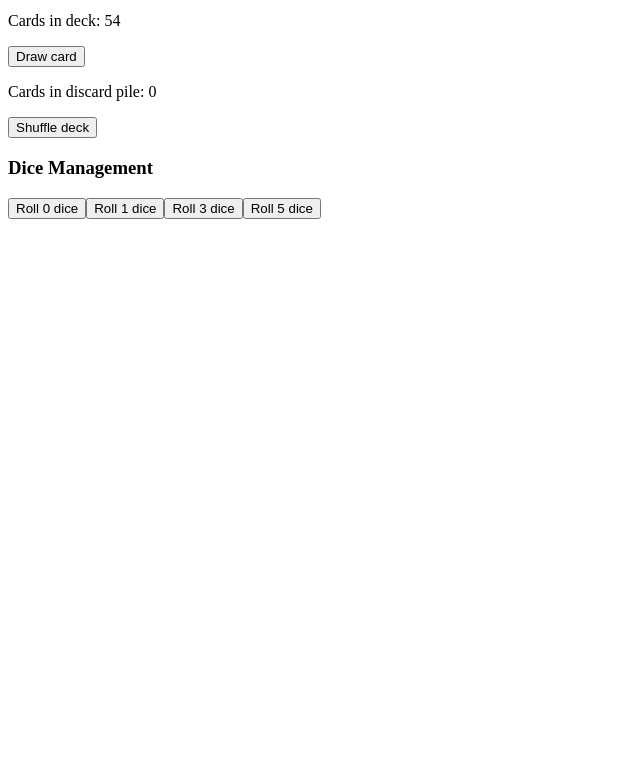
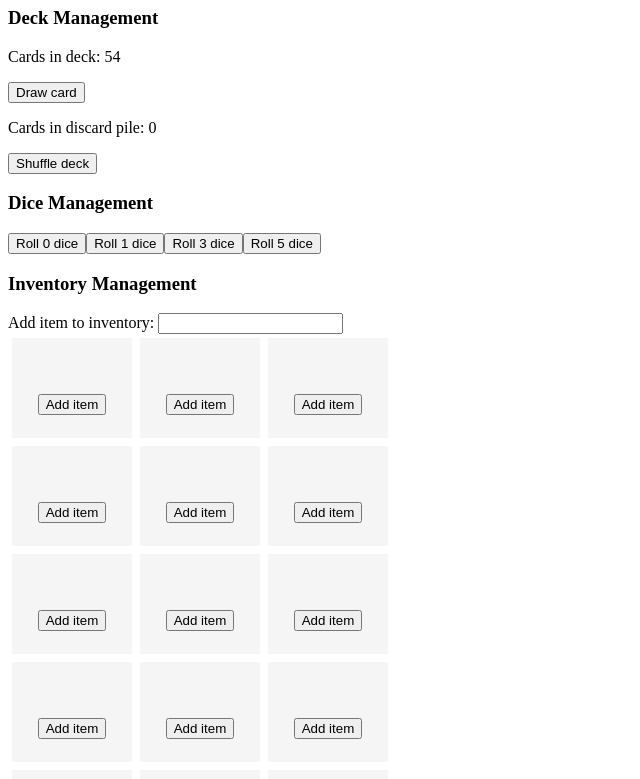
Before and after one commit to business-phil/a-torch-on-the-web, a Gatsby site: page / in a window 1280 px wide. Shown: the part 73-852 px from the top of the page, without its empty margins (0-640 px from the left). Before the commit the page ends 800 px from the top, so only its background shows below. Built offline with nearby package versions, Linux system fonts and the light colour scheme; Gatsby itself is replaced by a stand-in of ours.

Commit message:
add inventory management

```diff
--- /dev/null
+++ b/src/components/inventoryManagement.tsx
@@ -0,0 +1,71 @@
+import React, { useState } from "react";
+
+import {
+  generateEmptyInventory,
+  Inventory,
+} from "../services/inventory.service";
+
+export const InventoryManagement = () => {
+  const [itemName, setItemName] = useState<string>("");
+  const [inventory, setInventory] = useState<Inventory>(
+    generateEmptyInventory()
+  );
+
+  const handleChange = (e: React.FormEvent<HTMLInputElement>) => {
+    setItemName(e.currentTarget.value);
+  };
+
+  const addItem = (item: string, rowIndex: number, columnIndex: number) => {
+    const newRow = Object.assign([...inventory[rowIndex]], {
+      [columnIndex]: item,
+    }) as Inventory[0];
+    const newInventory = Object.assign([...inventory], {
+      [rowIndex]: newRow,
+    }) as Inventory;
+    setInventory(newInventory);
+  };
+
+  return (
+    <div>
+      <h3>Inventory Management</h3>
+      Add item to inventory:{" "}
+      <input type="text" value={itemName} onChange={handleChange} />
+      {inventory.map((row, rowIndex) => (
+        <div style={{ display: "block" }} key={rowIndex}>
+          {row.map((item, columnIndex) => (
+            <div
+              style={{
+                backgroundColor: "whitesmoke",
+                display: "inline-block",
+                height: "100px",
+                margin: "4px",
+                textAlign: "center",
+                verticalAlign: "top",
+                width: "120px",
+              }}
+              key={`${rowIndex}:${columnIndex}`}
+            >
+              <p
+                style={{
+                  height: "2em",
+                  lineHeight: "1em",
+                  margin: "0.75em 0.25em",
+                }}
+              >
+                {item}
+              </p>
+              <button onClick={() => addItem(itemName, rowIndex, columnIndex)}>
+                Add item
+              </button>
+              {Boolean(item) && (
+                <button onClick={() => addItem("", rowIndex, columnIndex)}>
+                  Remove item
+                </button>
+              )}
+            </div>
+          ))}
+        </div>
+      ))}
+    </div>
+  );
+};
--- a/src/pages/index.tsx
+++ b/src/pages/index.tsx
@@ -2,13 +2,15 @@
 
 import { DeckManagement } from "../components/deckManagement";
 import { DiceManagement } from "../components/diceManagement";
+import { InventoryManagement } from "../components/inventoryManagement";
 
 export default function Home() {
   return (
     <>
-      <div>Welcome to A Torch on the Web!</div>
+      <h1>Welcome to A Torch on the Web!</h1>
       <DeckManagement />
       <DiceManagement />
+      <InventoryManagement />
     </>
   );
 }
--- /dev/null
+++ b/src/services/inventory.service.ts
@@ -0,0 +1,15 @@
+export type Inventory = [
+  [string, string, string],
+  [string, string, string],
+  [string, string, string],
+  [string, string, string],
+  [string, string, string]
+];
+
+export const generateEmptyInventory = (): Inventory => [
+  ["", "", ""],
+  ["", "", ""],
+  ["", "", ""],
+  ["", "", ""],
+  ["", "", ""],
+];
```
Also changed, not shown: src/services/__tests__/inventory.service.ts (added, +14 -0 lines).
